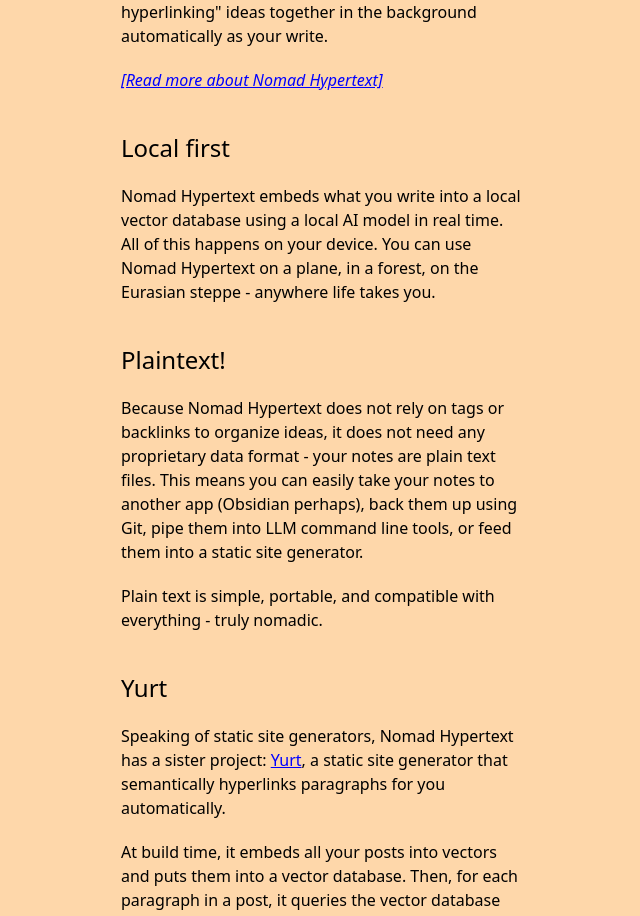
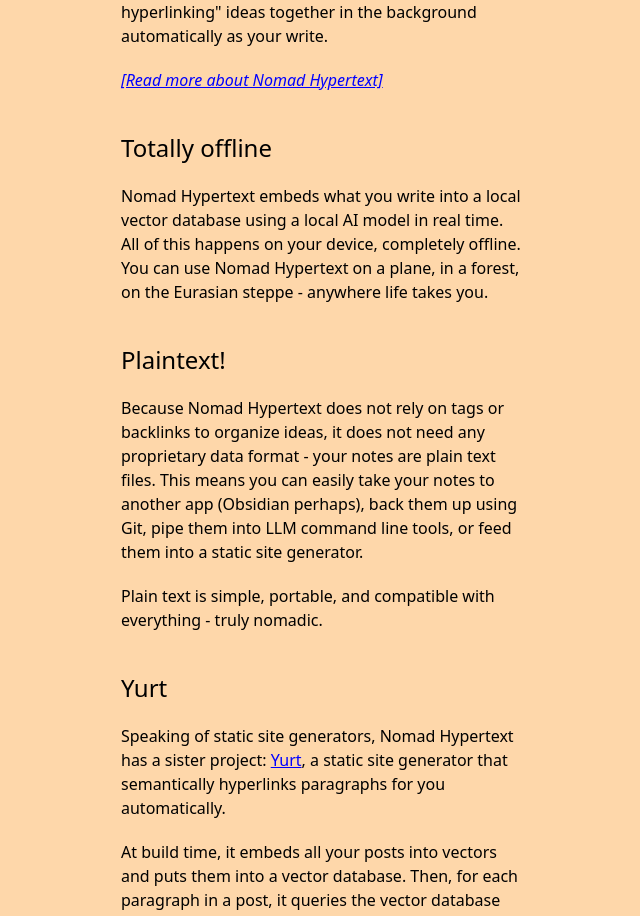
Before and after one commit to nichwch/nomad-hypertext-website, a SvelteKit app: page / in a window 1280 px wide. Shown: the part 1525-2441 px from the top of the page, without its empty margins (319-959 px from the left). Built offline with nearby package versions, Linux system fonts and the light colour scheme.

Commit message:
copy change

```diff
--- a/src/routes/+page.svelte
+++ b/src/routes/+page.svelte
@@ -68,11 +68,11 @@
 				>[Read more about Nomad Hypertext]</a
 			>
 		</p>
-		<h2>Local first</h2>
+		<h2>Totally offline</h2>
 		<p class=" mt-5">
 			Nomad Hypertext embeds what you write into a local vector database using a local AI model in
-			real time. All of this happens on your device. You can use Nomad Hypertext on a plane, in a
-			forest, on the Eurasian steppe - anywhere life takes you.
+			real time. All of this happens on your device, completely offline. You can use Nomad Hypertext
+			on a plane, in a forest, on the Eurasian steppe - anywhere life takes you.
 		</p>
 		<h2>Plaintext!</h2>
 		<p>
```
